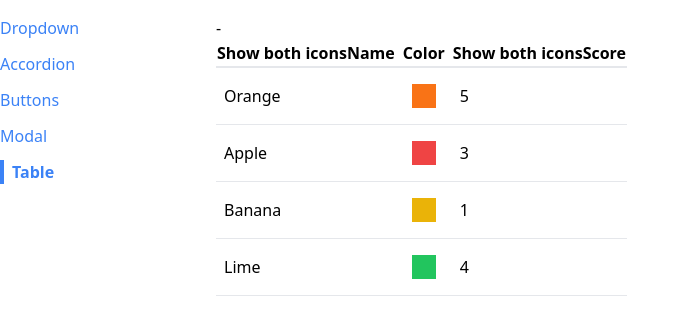
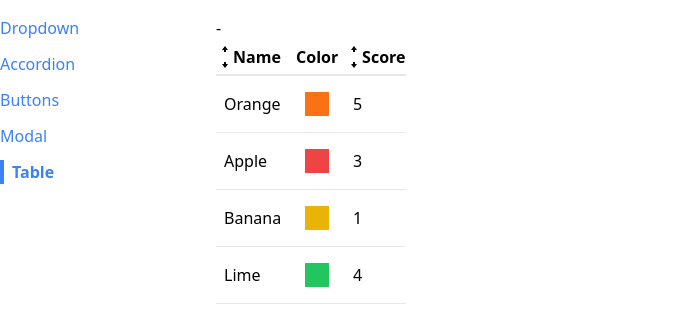
Before and after one commit to RDoll-Repo/React-Course-Comps, a React (Create React App) app: page /table in a window 1280 px wide. Shown: the top 326 px of the page, without its empty margins (0-690 px from the left). Built offline with nearby package versions, Linux system fonts and the light colour scheme.

Commit message:
icons work

```diff
--- a/src/components/SortableTable.js
+++ b/src/components/SortableTable.js
@@ -1,5 +1,6 @@
 import { useState } from 'react';
 import Table from './Table';
+import { GoArrowSmallDown, GoArrowSmallUp } from 'react-icons/go'
 
 function SortableTable(props) {
     const [sortOrder, setSortOrder] = useState(null);
@@ -27,9 +28,11 @@ function SortableTable(props) {
         return {
             ...column,
             header: () =>
-                <th onClick={() => handleClick(column.label)}>
-                    {getIcons(column.label, sortBy, sortOrder)}
-                    {column.label}
+                <th className='cursor-pointer hover:bg-gray-100' onClick={() => handleClick(column.label)}>
+                    <div className='flex items-center'>
+                        {getIcons(column.label, sortBy, sortOrder)}
+                        {column.label}
+                    </div>
                 </th>
         };
     });
@@ -67,15 +70,25 @@ function SortableTable(props) {
 
 function getIcons(label, sortBy, sortOrder) {
     if (label !== sortBy) {
-        return 'Show both icons'
+        return <div>
+            <GoArrowSmallUp />
+            <GoArrowSmallDown />
+        </div>
     }
 
     if (sortOrder === null) {
-        return 'show both icons'
+        return <div>
+            <GoArrowSmallUp />
+            <GoArrowSmallDown />
+        </div>
     } else if (sortOrder === 'asc') {
-        return 'show up icon'
+        return <div>
+            <GoArrowSmallUp />
+        </div>
     } else if (sortOrder === 'desc') {
-        return 'show down icon'
+        return <div>
+            <GoArrowSmallDown />
+        </div>
     }
 }
 
```
